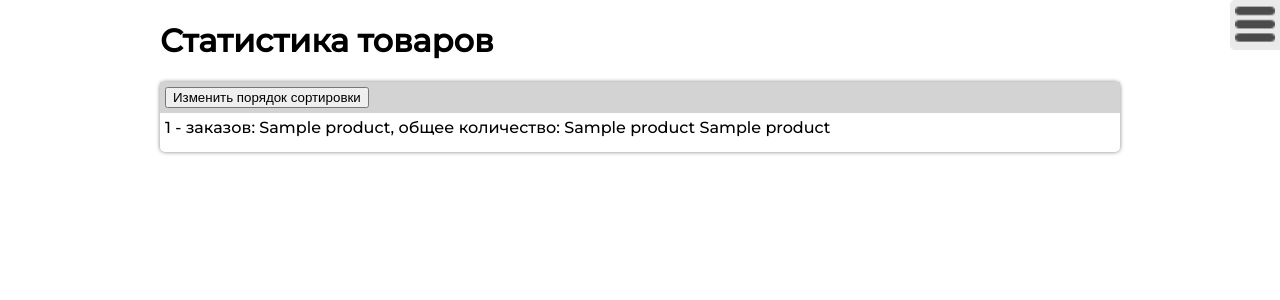
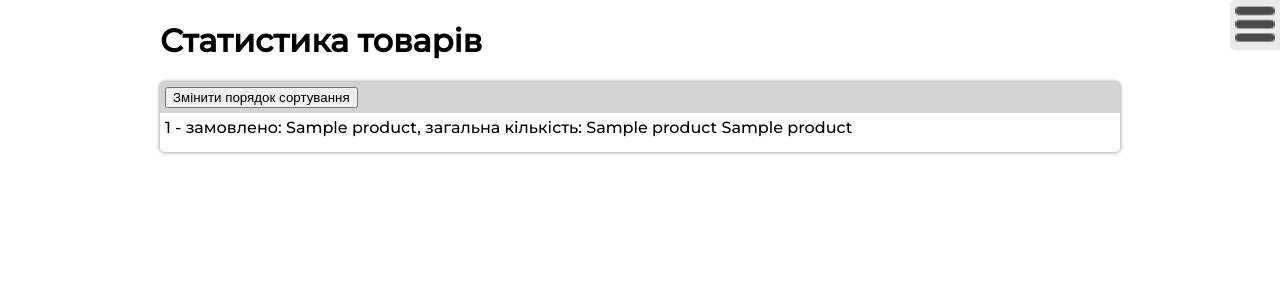
Before and after one commit to Bobako/auto_zakup, a Python web app: template FlaskApp/templates/stats.html in a window 1280 px wide. Shown: the top 300 px of the page. Run offline with Jinja, Linux system fonts and the light colour scheme; the template is opened without the code that fills it: most values are stand-ins (such as "Sample title", 1, 10 or a date in 2020).

Commit message:
translate

```diff
--- a/FlaskApp/templates/stats.html
+++ b/FlaskApp/templates/stats.html
@@ -11,16 +11,16 @@
 </head>
 <body>
 <main>
-    <h1>Статистика товаров</h1>
+    <h1>Статистика товарів</h1>
     <div class="db_el paddles">
         <div class="order_header">
             <form method="post">
-                <input type="submit" value="Изменить порядок сортировки">
+                <input type="submit" value="Змінити порядок сортування">
             </form>
         </div>
         <p class="stat">
             {%for product in products%}
-            {{product[0]}} - заказов: {{product[1]}}, общее количество: {{product[2]}}
+            {{product[0]}} - замовлено: {{product[1]}}, загальна кількість: {{product[2]}}
             {{product[3]}}<br>
             {%endfor%}
         </p>
@@ -30,16 +30,16 @@
 <nav>
     <button class="nav_button hiden_nav_button"></button>
     <div class="hidden_nav_div">
-        <a href="{{url_for('index')}}">Заказы</a>
-        <a href="{{url_for('vendors_page')}}">Поставщики</a>
-        <a href="{{url_for('facilities_page')}}">Заведения</a>
-        <a href="{{url_for('users_page')}}">Пользователи</a>
-        <a href="{{url_for('products_page')}}">Товары</a>
-        <a href="{{url_for('units_page')}}">Единицы измерения</a>
+        <a href="{{url_for('index')}}">Замовлення</a>
+        <a href="{{url_for('vendors_page')}}">Постачальники</a>
+        <a href="{{url_for('facilities_page')}}">Заклади</a>
+        <a href="{{url_for('users_page')}}">Користувачі</a>
+        <a href="{{url_for('products_page')}}">Товари</a>
+        <a href="{{url_for('units_page')}}">Од. виміру</a>
         <a href="{{url_for('stats_page')}}">Статистика</a>
-        <a href="{{url_for('noti_page')}}">Оповещения</a>
-        <a href="{{url_for('order_format')}}">Формат заказа</a>
-        <a href="{{url_for('login')}}">Сменить аккаунт</a>
+        <a href="{{url_for('noti_page')}}">Сповіщення</a>
+        <a href="{{url_for('order_format')}}">Формат замовлення</a>
+        <a href="{{url_for('login')}}">Змінити аккаунт</a>
     </div>
 </nav>
 
```
